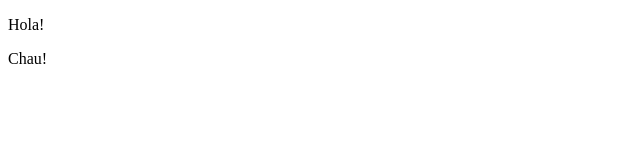
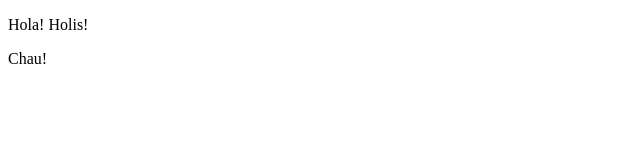
Before and after one commit to nguidi/timeline, a plain HTML site: page index.html in a window 1280 px wide. Shown: the full height of the page, 0-640 px from the left. Drawn offline with Linux system fonts and the light colour scheme.

Commit message:
Se agrego un "Holis!"

```diff
--- a/index.html
+++ b/index.html
@@ -5,7 +5,7 @@
     </head>
     <body>
         <p>
-            Hola!
+            Hola! Holis!
         </p>
         <p>
             Chau!
```
